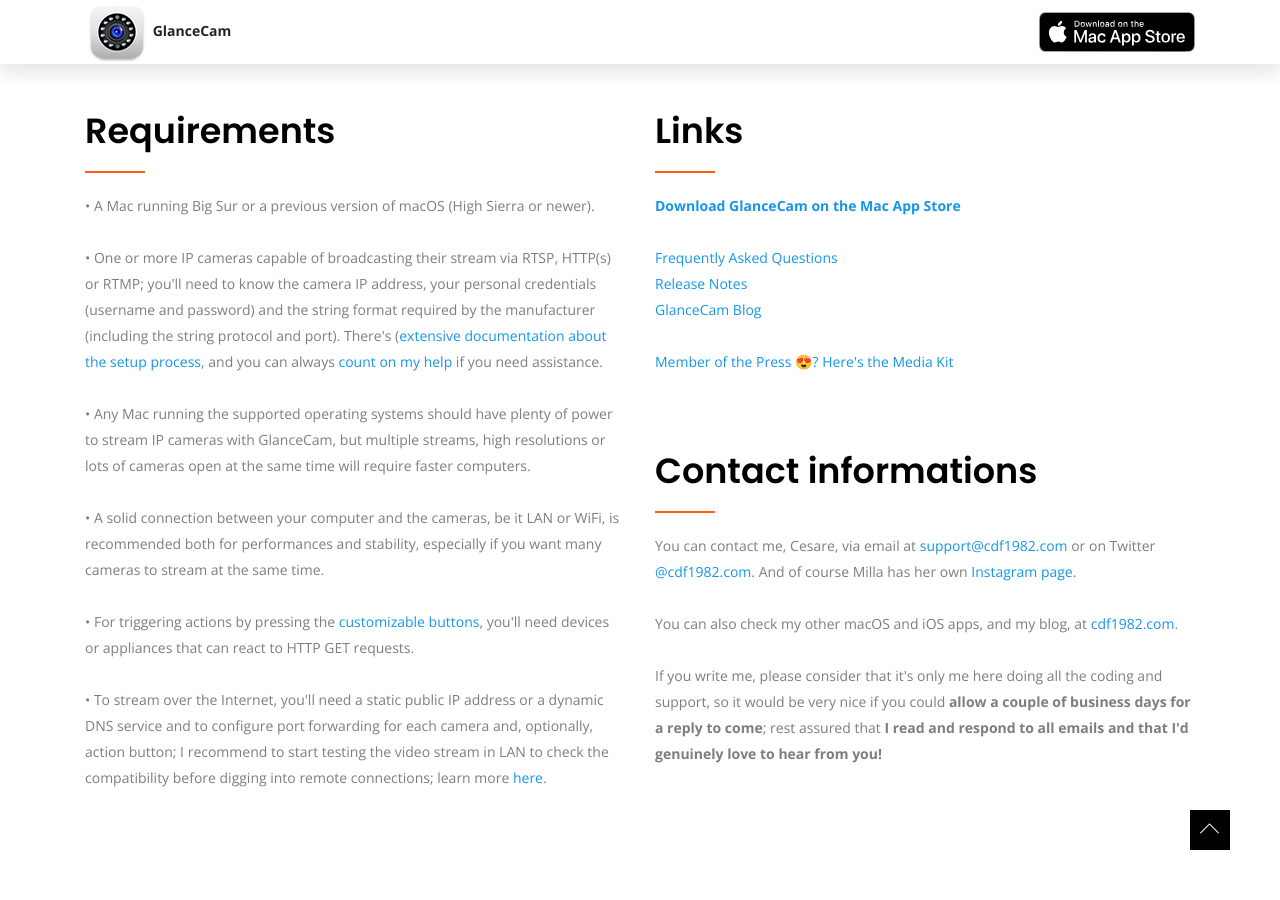
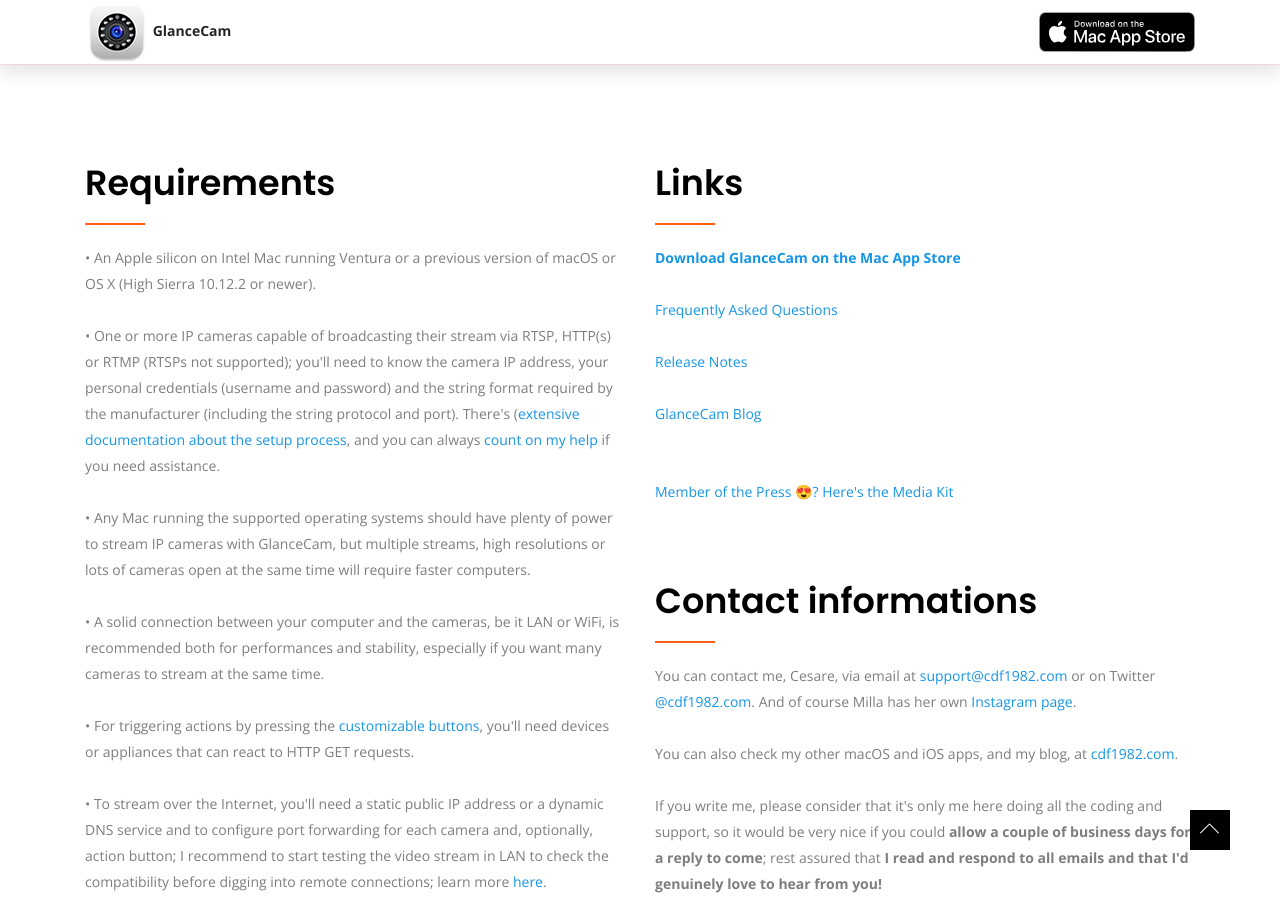
Before and after one commit to glancecam/glancecam.github.io, a Jekyll site: the page built from index.html, in a window 1280 px wide and 900 px high, scrolled down 4827 px. Built offline with Jekyll 4.4.1, drawn with Linux system fonts in a browser that asks for light colours; some of the changed text lies outside the part shown.

Commit message:
GlanceCam 3.5
Updated review and number of updates countdown

Updated requirements

Updated requirements

```diff
--- a/_includes/countdown.html
+++ b/_includes/countdown.html
@@ -4,7 +4,7 @@
             <div class="col-xl-3 col-md-3 col-sm-6 z-index">
                 <div class="single-counter text-center mb-30">
                     <span class="lnr lnr-heart"></span>
-                    <div class="counter">355</div>
+                    <div class="counter">357</div>
                     <p>App Store ratings</p>
                 </div>
             </div>
@@ -18,7 +18,7 @@
             <div class="col-xl-3 col-md-3 col-sm-6 z-index">
                 <div class="single-counter text-center mb-30">
                     <span class="lnr lnr-rocket"></span>
-                    <div class="counter">23</div>
+                    <div class="counter">24</div>
                     <p>free updates</p>
                 </div>
             </div>
--- a/_includes/requirements-links-contacts.html
+++ b/_includes/requirements-links-contacts.html
@@ -8,8 +8,8 @@
                </div>
                <div class="about-content">
                    <p>
-					• A Mac running Big Sur or a previous version of macOS (High Sierra or newer).<br><br>
-					• One or more IP cameras capable of broadcasting their stream via RTSP, HTTP(s) or RTMP; you'll need to know the camera IP address, your personal credentials (username and password) and the string format required by the manufacturer (including the string protocol and port). There's (<a href="https://cdf1982.com/glancecam/faqs#setup">extensive documentation about the setup process</a>, and you can always <a href="https://cdf1982.com/glancecam/faqs#support">count on my help</a> if you need assistance.<br><br>
+					• An Apple silicon on Intel Mac running Ventura or a previous version of macOS or OS X (High Sierra 10.12.2 or newer).<br><br>
+					• One or more IP cameras capable of broadcasting their stream via RTSP, HTTP(s) or RTMP (RTSPs not supported); you'll need to know the camera IP address, your personal credentials (username and password) and the string format required by the manufacturer (including the string protocol and port). There's (<a href="https://cdf1982.com/glancecam/faqs#setup">extensive documentation about the setup process</a>, and you can always <a href="https://cdf1982.com/glancecam/faqs#support">count on my help</a> if you need assistance.<br><br>
 					• Any Mac running the supported operating systems should have plenty of power to stream IP cameras with GlanceCam, but multiple streams, high resolutions or lots of cameras open at the same time will require faster computers.<br><br>
 					• A solid connection between your computer and the cameras, be it LAN or WiFi, is recommended both for performances and stability, especially if you want many cameras to stream at the same time.<br><br>
 					• For triggering actions by pressing the <a href="https://cdf1982.com/glancecam/faqs#actions">customizable buttons</a>, you'll need devices or appliances that can react to HTTP GET requests.<br><br>
@@ -26,9 +26,9 @@
                 <div class="about-content">
                     <p>
  					<b><a href="https://apps.apple.com/us/app/glancecam-ip-webcam-viewer/id1360797896">Download GlanceCam on the Mac App Store</a></b><br><br>
- 					<a href="https://cdf1982.com/glancecam/faqs">Frequently Asked Questions</a><br>
- 					<a href="https://cdf1982.com/glancecam/glancecam-release-notes">Release Notes</a><br>
- 					<a href="https://cdf1982.com/tag/glancecam">GlanceCam Blog</a><br><br>
+ 					<a href="https://cdf1982.com/glancecam/faqs">Frequently Asked Questions</a><br><br>
+ 					<a href="https://cdf1982.com/glancecam/glancecam-release-notes">Release Notes</a><br><br>
+ 					<a href="https://cdf1982.com/tag/glancecam">GlanceCam Blog</a><br><br><br>
  					<a href="https://cdf1982.com/glancecam-mediakit">Member of the Press 😍? Here's the Media Kit</a><br><br><br><br>
                     </p>
                 </div>
--- a/_includes/what-is-glancecam.html
+++ b/_includes/what-is-glancecam.html
@@ -7,8 +7,8 @@
                 </div>
                 <div class="about-content">
                     <p>
-						<b>GlanceCam is an IP camera viewer for Mac.</b><br><br>As a native client with support for <b>standard streaming protocols</b>, it allows to <b>keep an eye on cameras from different brands in a secure</b> way and without dealing with multiple clunky web apps, plugins or obsolete applications.<br><br><b>Available in the <a href="https://apps.apple.com/us/app/glancecam-ip-webcam-viewer/id1360797896">App Store</a></b> since 2018 and constantly updated, GlanceCam is a convenient solution with lots of options for the video stream.<br><br>The app <b><a href="#screenshots">works and looks great on Big Sur</a></b> and is <b>unobtrusive and uncluttered</b>, but has <b>advanced capabilities</b> such as <b>Insta-zoom</b> (hold down the mouse right button to temporarily maximise the window) and <b>Always on top</b> (float the camera window above any other); it supports <b>4K,H.265 and audio streams</b>, includes <b>automation-friendly</b> features (keyboard shortcuts, Apple Script, a URL scheme, send HTTP GET requests to IoT devices...), can <b>launch at startup</b> and do <b>many more nerdy things</b>. And there's <b><a href="https://cdf1982.com/glancecam/faqs">good documentation</a></b> to help you get started!<br><br>
-<b>Over <a href="https://cdf1982.com/glancecam/glancecam-release-notes">20 free updates</a></b> in 3 years and <b>attentive Users' support</b> built a loving audience, as proved by <b>more than 220 ratings in the App Store averaging 4+ stars</b>; just <b><a href="#user-reviews">listen to GlanceCam's Users and to the Tech Press</a></b>...<br><br>Version 3 launched in March 2021</b>, after 2 years of development, with lots of new features and improvements, some included in the new <b>GlanceCam Pro</b> option.<br><br>GlanceCam is made with love by <a href="https://cdf1982.com">Cesare</a>, a Mac and iOS developer based in Italy, but <a href="https://www.instagram.com/millakillapilla/">Milla</a>'s contribution figuring out the hard stuff while taking long walks cannot be discounted 🐺🏃.
+						<b>GlanceCam is an IP camera viewer for Mac.</b><br><br>As a native client with support for <b>standard streaming protocols</b>, it allows to <b>keep an eye on cameras from different brands in a secure</b> way and without dealing with multiple clunky web apps, plugins or obsolete applications.<br><br><b>Available in the <a href="https://apps.apple.com/us/app/glancecam-ip-webcam-viewer/id1360797896">App Store</a></b> since 2018 and constantly updated, GlanceCam is a convenient solution with lots of options for the video stream.<br><br>The app <b><a href="#screenshots">works and looks great on Ventura</a></b> and is <b>unobtrusive and uncluttered</b>, but has <b>advanced capabilities</b> such as <b>Insta-zoom</b> (hold down the mouse right button to temporarily maximize the window) and <b>Always on top</b> (float the camera window above any other); it supports <b>4K,H.265 and audio streams</b>, includes <b>automation-friendly</b> features (keyboard shortcuts, Apple Script, a URL scheme, send HTTP GET requests to IoT devices...), can <b>launch at startup</b> and do <b>many more nerdy things</b>. And there's <b><a href="https://cdf1982.com/glancecam/faqs">good documentation</a></b> to help you get started!<br><br>
+                        <b><a href="https://cdf1982.com/glancecam/glancecam-release-notes">24 free updates</a></b> in 4 years and <b>attentive Users' support</b> built a loving audience, as proved by <b>more than 250 ratings in the App Store averaging 4.1+ stars</b>; just <b><a href="#user-reviews">listen to GlanceCam's Users and to the Tech Press</a></b>...<br><br>Version 3 launched after 2 years of development, with lots of new features and improvements, some included in the new <b>GlanceCam Pro</b> option; GlanceCam 3.5 added Apple silicon support with significantly reduced CPU and RAM usage.<br><br>GlanceCam is made with love by <a href="https://cdf1982.com">Cesare</a>, a Mac and iOS developer based in Italy, but <a href="https://www.instagram.com/millakillapilla/">Milla</a>'s contribution figuring out the hard stuff while taking long walks cannot be discounted 🐺🏃.
                     </p>
                 </div>
             </div>
```
